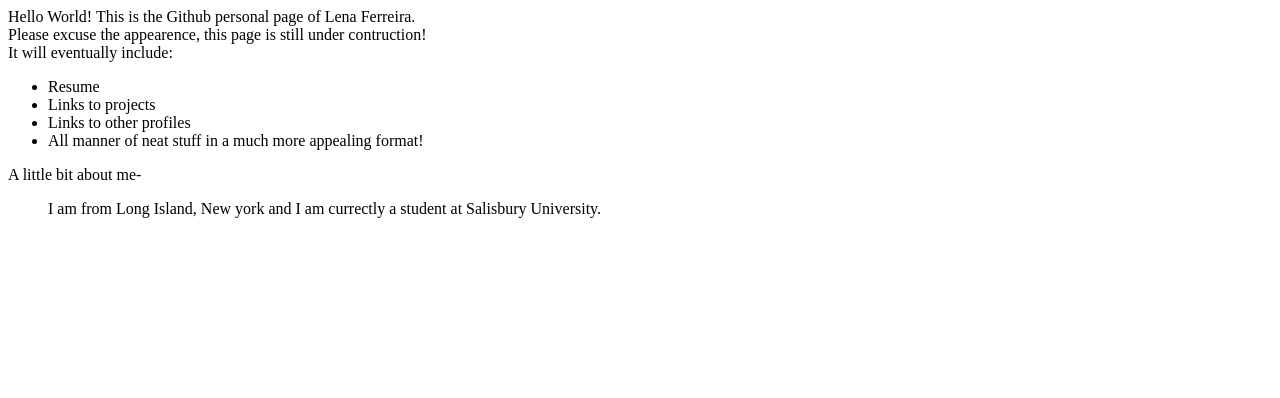
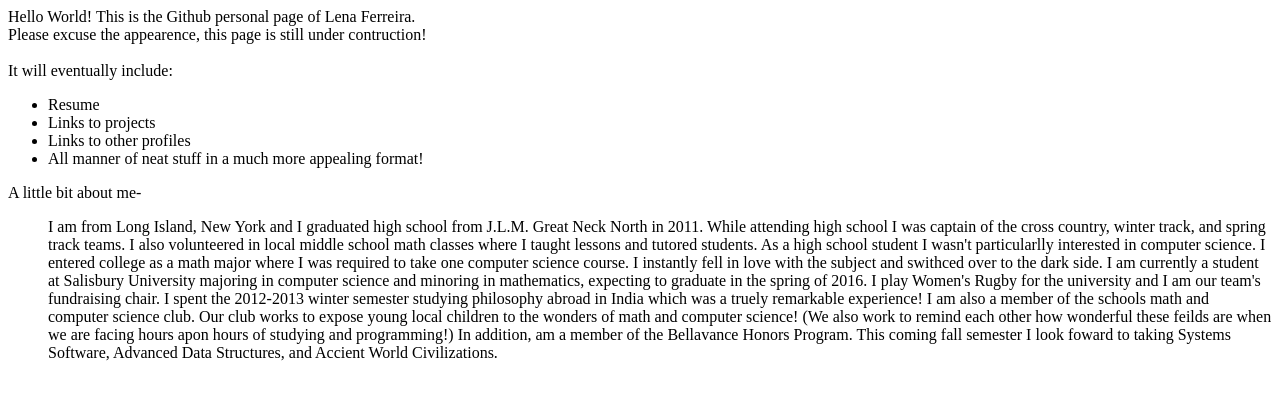
Before and after one commit to lferreira19/lferreira19.github.io, a plain HTML site: page index.html in a window 1280 px wide. Drawn offline with Linux system fonts and the light colour scheme.

Commit message:
Updated about me

```diff
--- a/index.html
+++ b/index.html
@@ -3,7 +3,7 @@ Hello World!
 This is the Github personal page of Lena Ferreira.
 <br>
 Please excuse the appearence, this page is still under contruction!
-<br>
+<br><br>
 
 It will eventually include:
 
@@ -16,5 +16,21 @@ It will eventually include:
 
 A little bit about me-
  <ul>
- 	I am from Long Island, New york and I am currectly a student at Salisbury University.
+ 	I am from Long Island, New York and I graduated high school from J.L.M. Great Neck North in 2011. While attending
+ 	high school I was captain of the cross country, winter track, and spring track teams. I also volunteered in local
+ 	middle school math classes where I taught lessons and tutored students.
+
+ 	As a high school student I wasn't particularlly interested in computer science. I entered college as a math major
+ 	where I was required to take one computer science course. I instantly fell in love with the subject and swithced
+ 	over to the dark side.
+
+ 	I am currently a student at Salisbury University majoring in computer science and minoring in mathematics, expecting
+ 	to graduate in the spring of 2016. I play Women's Rugby for the university and I am our team's fundraising chair. I
+ 	spent the 2012-2013 winter semester studying philosophy abroad in India which was a truely remarkable experience! I
+ 	am also a member of the schools math and computer science club. Our club works to expose young local children to the
+ 	wonders of math and computer science! (We also work to remind each other how wonderful these feilds are when we are
+ 	facing hours apon hours of studying and programming!) In addition, am a member of the Bellavance Honors Program. This
+ 	coming fall semester I look foward to taking Systems Software, Advanced Data Structures, and Accient World Civilizations.
+
+
  </ul>
```
